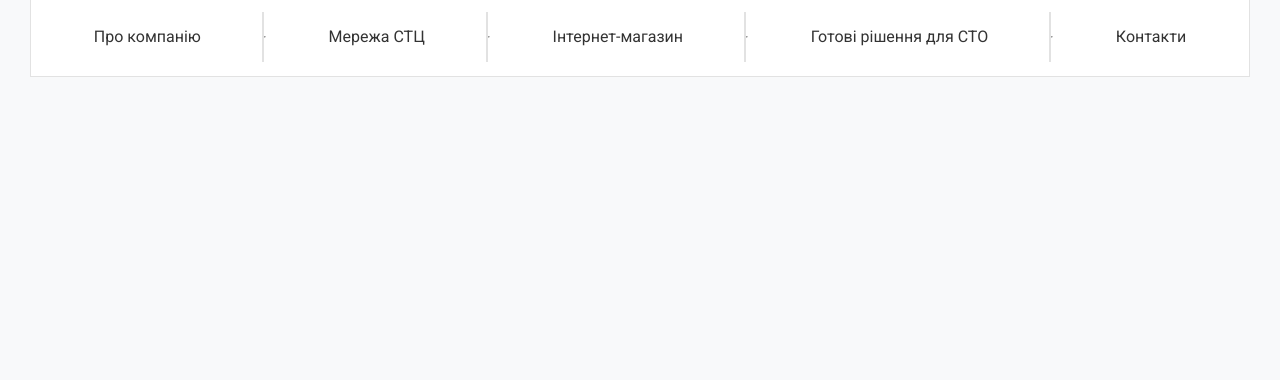
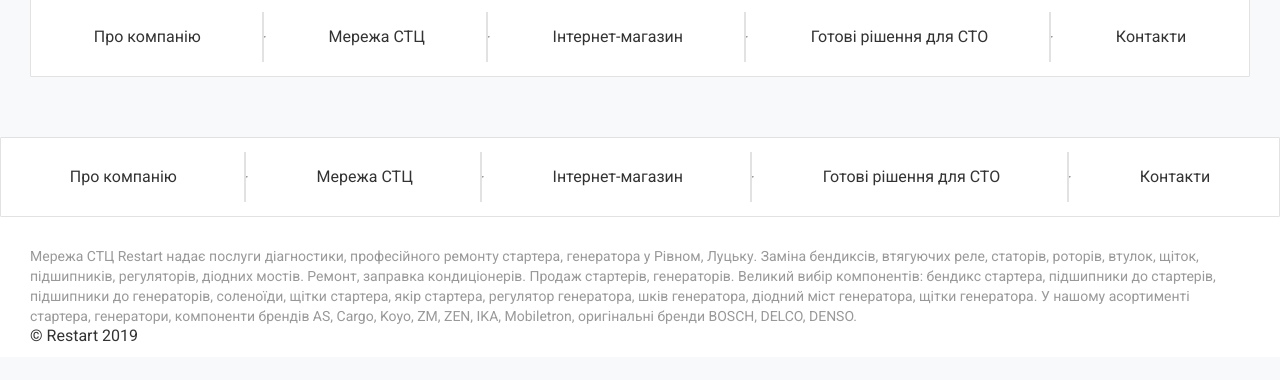
Before and after one commit to Promart1/restart_web, a website: page src/index.html in a window 1280 px wide. Shown: the part 116-496 px from the top of the page. Drawn offline with nearby package versions, Linux system fonts and the light colour scheme; files that its build step writes are made by us from their sources; files whose address does not match are found by name.

Commit message:
part of footer

```diff
--- a/gulp/version.json
+++ b/gulp/version.json
@@ -1,3 +1,3 @@
 {
-    "main": "20240223150648"
+    "main": "20240223162425"
 }
--- a/src/html/footer.html
+++ b/src/html/footer.html
@@ -1 +1,21 @@
-<footer></footer>
+<footer class="footer">
+  <div class="container">
+    @@include('navigation.html',{ "class": "footer__nav" })
+
+    <div class="footer__inner">
+      <p class="footer__text">
+        Мережа СТЦ Restart надає послуги діагностики, професійного ремонту
+        стартера, генератора у Рівном, Луцьку. Заміна бендиксів, втягуючих реле,
+        статорів, роторів, втулок, щіток, підшипників, регуляторів, діодних
+        мостів. Ремонт, заправка кондиціонерів. Продаж стартерів, генераторів.
+        Великий вибір компонентів: бендикс стартера, підшипники до стартерів,
+        підшипники до генераторів, соленоїди, щітки стартера, якір стартера,
+        регулятор генератора, шків генератора, діодний міст генератора, щітки
+        генератора. У нашому асортименті стартера, генератори, компоненти
+        брендів AS, Cargo, Koyo, ZM, ZEN, IKA, Mobiletron, оригінальні бренди
+        BOSCH, DELCO, DENSO.
+      </p>
+      <p class="footer__desc">&copy; Restart 2019</p>
+    </div>
+  </div>
+</footer>
--- a/src/html/header.html
+++ b/src/html/header.html
@@ -1,3 +1,5 @@
+
+
 <div class="menu--close"></div>
 <header class="header">
   <div class="container">
@@ -14,40 +16,7 @@
     </button>
     </div>
 
-    <nav class="menu">
-      <ul class="menu__list">
+    @@include('navigation.html',{})
 
-        <li class="menu__close">
-          <button class="menu__close-btn">
-            <img src="@img/icons/cross.svg" alt="Close cross" />
-          </button>
-        </li>
-
-        <li class="menu__item">
-          <a href="#" class="menu__link">Про компанію</a>
-        </li>
-
-        <hr class="menu__hr">
-        <li class="menu__item">
-          <a href="#" class="menu__link">Мережа СТЦ</a>
-        </li>
-
-        <hr class="menu__hr">
-        <li class="menu__item">
-          <a href="#" class="menu__link">Інтернет-магазин</a>
-        </li>
-
-        <hr class="menu__hr">
-        <li class="menu__item">
-          <a href="#" class="menu__link">Готові рішення для СТО</a>
-        </li>
-
-        <hr class="menu__hr">
-        <li class="menu__item">
-          <a href="#" class="menu__link">Контакти</a>
-        </li>
-
-      </ul>
-    </nav>
   </div>
 </header>
--- /dev/null
+++ b/src/html/navigation.html
@@ -0,0 +1,35 @@
+<nav class="menu {{ class }}">
+      <ul class="menu__list">
+
+        <li class="menu__close">
+          <button class="menu__close-btn">
+            <img src="@img/icons/cross.svg" alt="Close cross" />
+          </button>
+        </li>
+
+        <li class="menu__item">
+          <a href="#" class="menu__link">Про компанію</a>
+        </li>
+
+        <hr class="menu__hr">
+        <li class="menu__item">
+          <a href="#" class="menu__link">Мережа СТЦ</a>
+        </li>
+
+        <hr class="menu__hr">
+        <li class="menu__item">
+          <a href="#" class="menu__link">Інтернет-магазин</a>
+        </li>
+
+        <hr class="menu__hr">
+        <li class="menu__item">
+          <a href="#" class="menu__link">Готові рішення для СТО</a>
+        </li>
+
+        <hr class="menu__hr">
+        <li class="menu__item">
+          <a href="#" class="menu__link">Контакти</a>
+        </li>
+
+      </ul>
+    </nav>
--- a/src/index.html
+++ b/src/index.html
@@ -5,9 +5,9 @@
 })
 <body>
   @@include('html/header.html',{})
-    <mail class="main">
+    <main class="main">
 
-    </mail>
+    </main>
   @@include('html/footer.html',{})
   <script src="https://code.jquery.com/jquery-3.6.0.min.js"></script>
   <script src="js/app.min.js"></script>
--- a/src/scss/style.scss
+++ b/src/scss/style.scss
@@ -25,7 +25,12 @@ body {
   }
 }
 
-//////////////////HEADER/////////////////////////////////////
+.main {
+  margin-top: 100px;
+  margin-bottom: 100px;
+}
+
+/////////////////////////HEADER/////////////////////////////////////
 
 .container {
   position: relative;
@@ -67,7 +72,6 @@ body {
 
   @include respond-to($s-tablet) {
     &__text {
-      align-items: center;
       margin-top: 0;
       margin-left: auto;
       margin-right: auto;
@@ -97,6 +101,7 @@ body {
     height: 80px;
     border: 1px solid rgba(226, 226, 226, 1);
     background: $secondary-bg-color;
+    border-radius: 1px;
     list-style: none;
     position: relative;
     z-index: 3;
@@ -248,3 +253,44 @@ body {
     }
   }
 }
+
+
+//////////////////////////FOOTER//////////////////////////////////////
+
+.footer {
+  height: 180px;
+  background: $secondary-bg-color;
+  position: relative;
+
+  nav {
+    position: absolute;
+    right: 0;
+    left: 0;
+    top: -40px;
+    max-width: 1361px;
+
+    // @include respond-to($LapTop) {
+    //     & {
+    //       width: 1190px;
+    //     }
+    //   }
+
+    //   @include respond-to($l-desktop) {
+    //     & {
+    //       width: 982px;
+    //     }
+    //   }
+
+            @include respond-to($l-desktop) {
+              display: none;
+            }
+  }
+
+  &__text {
+    padding-top: 69px;
+    font-size: 14px;
+    line-height: 20px;
+    color: $third-text-color;
+
+  }
+}
--- a/src/scss/variables.scss
+++ b/src/scss/variables.scss
@@ -4,6 +4,7 @@ $main-text-color: rgba(51, 51, 51, 1);
 $secondary-text-color: rgba(102, 102, 102, 1);
 $line-color: rgba(226, 226, 226, 1);
 $special-color: rgba(255, 0, 0, 1);
+$third-text-color: rgba(153, 153, 153, 1);
 
 $mobile: 376px;
 $s-tablet: 695px;
```
